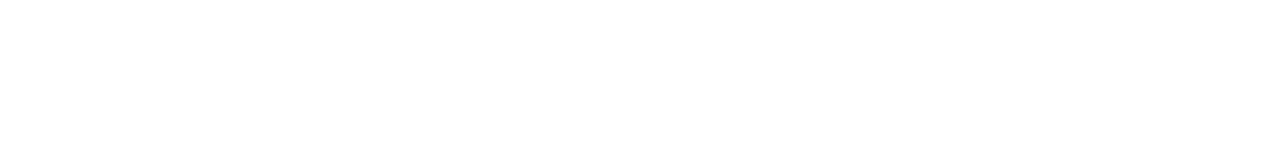
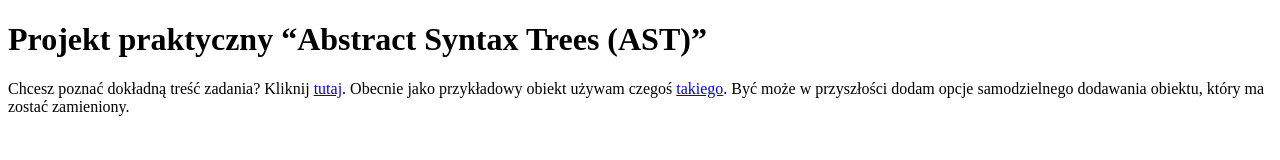
Before and after one commit to mb-dir/AST, a website built with webpack: page src/pages/index.html in a window 1280 px wide. Built offline with nearby package versions, Linux system fonts and the light colour scheme.

Commit message:
Add content to page
Short info about the task, and add container for the element which was
craeted by ASTConvert

```diff
--- a/src/pages/index.html
+++ b/src/pages/index.html
@@ -7,6 +7,14 @@
     <title>Test site</title>
 </head>
 <body>
+    <header class="mainHeader">
+        <h1 class="mainHeader__header">Projekt praktyczny “Abstract Syntax Trees (AST)”</h1>
+        <p class="mainHeader__subInfo">
+            Chcesz poznać dokładną treść zadania? Kliknij <a class="link mainHeader__infoLink" target="_blank" href="https://przeprogramowani.netlify.app/opanuj-javascript_ast.pdf">tutaj</a>.
+            Obecnie jako przykładowy obiekt używam czegoś <a class="link mainHeader__infoLink" target="_blank" href="https://przeprogramowani.pl/examples/ast.json">takiego</a>. Być może w przyszłości dodam opcje samodzielnego dodawania obiektu, który ma zostać zamieniony.
+        </p>
+    </header>
 
+    <div class="container"></div>
 </body>
 </html>
```
